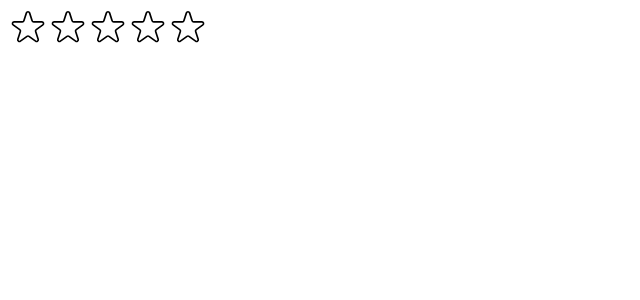
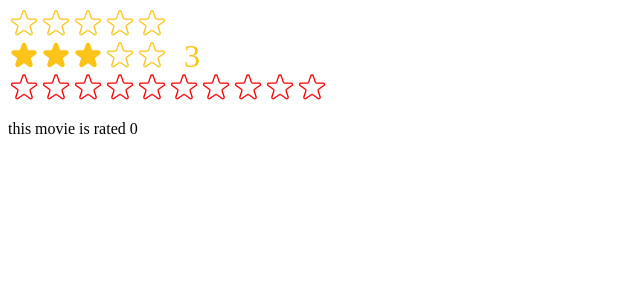
Before and after one commit to Aash417/p37-usepopcorn-react, a React (Create React App) app: page / in a window 1280 px wide. Shown: the top 300 px of the page, without its empty margins (0-640 px from the left). Built offline with nearby package versions, Linux system fonts and the light colour scheme.

Commit message:
improving reusability with props

```diff
--- a/src/index.js
+++ b/src/index.js
@@ -1,13 +1,29 @@
-import React from 'react';
-import ReactDOM from 'react-dom/client';
+import React, { useState } from "react";
+import ReactDOM from "react-dom/client";
 // import './index.css';
 // import App from "./App";
-import StarRating from './starRating';
+import StarRating from "./starRating";
 
-const root = ReactDOM.createRoot(document.getElementById('root'));
+const root = ReactDOM.createRoot(document.getElementById("root"));
 root.render(
-  <React.StrictMode>
-    {/* <App /> */}
-    <StarRating maxRating={5}/>
-  </React.StrictMode>
+	<React.StrictMode>
+		{/* <App /> */}
+		<StarRating
+			maxRating={5}
+			message={["terrible", "bad", "ok", "good", "best"]}
+		/>
+		<StarRating maxRating={5} defaultRating={3} />
+
+		<Test />
+	</React.StrictMode>
 );
+
+function Test() {
+	const [rated, setRated] = useState(0);
+	return (
+		<div>
+			<StarRating color="red" maxRating={10} onSetRating={setRated} />
+			<p>this movie is rated {rated}</p>
+		</div>
+	);
+}
--- a/src/starRating.js
+++ b/src/starRating.js
@@ -4,22 +4,30 @@ const containerStyle = { display: "flex", alignItems: "center", gap: "16px" };
 const starContinerStyle = {
 	display: "flex",
 };
-const textStyle = {
-	lineHeight: "1",
-	margin: "0",
-};
-const starStyle = {
-	width: "40px",
-	height: "40px",
-	display: "block",
-	cursor: "pointer",
-};
 
-export default function StarRating({ maxRating = 5 }) {
-	const [rating, setRating] = useState(0);
+
+
+export default function StarRating({
+	maxRating = 5,
+	color = "#fcc419",
+	size = 48,
+	message = [],
+	defaultRating = 0,
+	onSetRating,
+}) {
+	const textStyle = {
+		lineHeight: "1",
+		margin: "0",
+		color,
+		fontSize: `${size / 1.5}px`,
+	};
+
+	const [rating, setRating] = useState(defaultRating);
 	const [tempRating, setTempRating] = useState(0);
+
 	function handleRating(rating) {
 		setRating(rating);
+		onSetRating(rating);
 	}
 
 	return (
@@ -32,15 +40,27 @@ export default function StarRating({ maxRating = 5 }) {
 						onRate={() => handleRating(i + 1)}
 						onHoverIn={() => setTempRating(i + 1)}
 						onHoverOut={() => setTempRating(0)}
+						color={color}
+						size={size}
 					/>
 				))}
 			</div>
-			<p style={textStyle}>{tempRating || rating || ""}</p>
+			<p style={textStyle}>
+				{message.length === maxRating
+					? message[tempRating ? tempRating - 1 : rating - 1]
+					: tempRating || rating || ""}
+			</p>
 		</div>
 	);
 }
 
-function Star({ onRate, full, onHoverIn, onHoverOut }) {
+function Star({ onRate, full, onHoverIn, onHoverOut, color, size }) {
+	const starStyle = {
+		width: `${size / 1.5}px`,
+		height: `${size / 1.5}px`,
+		display: "block",
+		cursor: "pointer",
+	};
 	return (
 		<span
 			role="button"
@@ -53,8 +73,8 @@ function Star({ onRate, full, onHoverIn, onHoverOut }) {
 				<svg
 					xmlns="http://www.w3.org/2000/svg"
 					viewBox="0 0 20 20"
-					fill="#000"
-					stroke="#000"
+					fill={color}
+					stroke={color}
 				>
 					<path d="M9.049 2.927c.3-.921 1.603-.921 1.902 0l1.07 3.292a1 1 0 00.95.69h3.462c.969 0 1.371 1.24.588 1.81l-2.8 2.034a1 1 0 00-.364 1.118l1.07 3.292c.3.921-.755 1.688-1.54 1.118l-2.8-2.034a1 1 0 00-1.175 0l-2.8 2.034c-.784.57-1.838-.197-1.539-1.118l1.07-3.292a1 1 0 00-.364-1.118L2.98 8.72c-.783-.57-.38-1.81.588-1.81h3.461a1 1 0 00.951-.69l1.07-3.292z" />
 				</svg>
@@ -63,7 +83,7 @@ function Star({ onRate, full, onHoverIn, onHoverOut }) {
 					xmlns="http://www.w3.org/2000/svg"
 					fill="none"
 					viewBox="0 0 24 24"
-					stroke="#000"
+					stroke={color}
 				>
 					<path
 						strokeLinecap="round"
```
